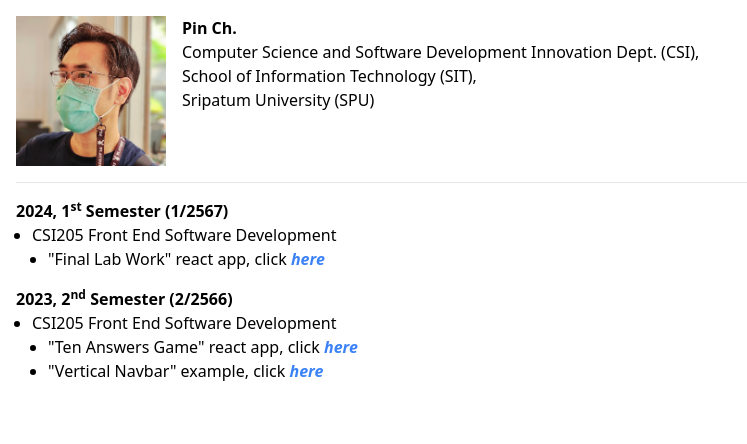
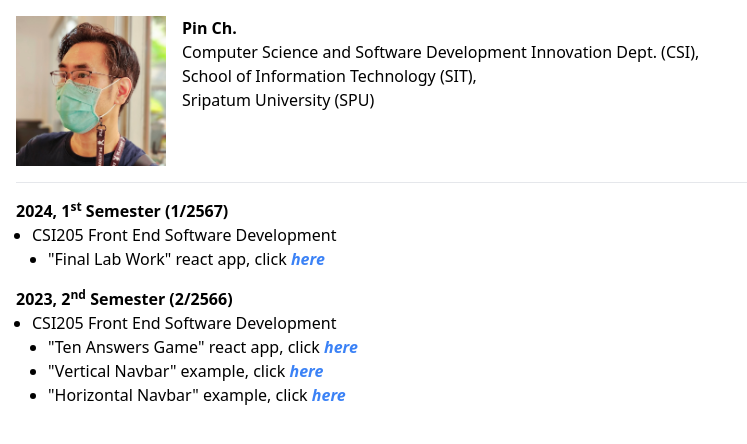
Before and after one commit to PinSpuMS/PinSpuMS.github.io, a website: page index.html in a window 1280 px wide. Shown: the whole page, without its empty margins (0-747 px from the left). Drawn offline with Linux system fonts and the light colour scheme.

Commit message:
add horizontal navbar

```diff
--- a/index.html
+++ b/index.html
@@ -32,6 +32,7 @@
         <ul class="ml-4 list-disc">
           <li>"Ten Answers Game" react app, click <a href='https://pinspums.github.io/2566-02-csi205-tenAnswers_'><span class="text-blue-500 font-bold italic">here</span></a></li>
           <li>"Vertical Navbar" example, click <a href='https://pinspums.github.io/2566-02-csi205-multipagesVerNav_'><span class="text-blue-500 font-bold italic">here</span></a></li>
+          <li>"Horizontal Navbar" example, click <a href='https://pinspums.github.io/2566-02-csi205-multipagesHorNav_'><span class="text-blue-500 font-bold italic">here</span></a></li>
         </ul>
     </ul>
   </body>
```
